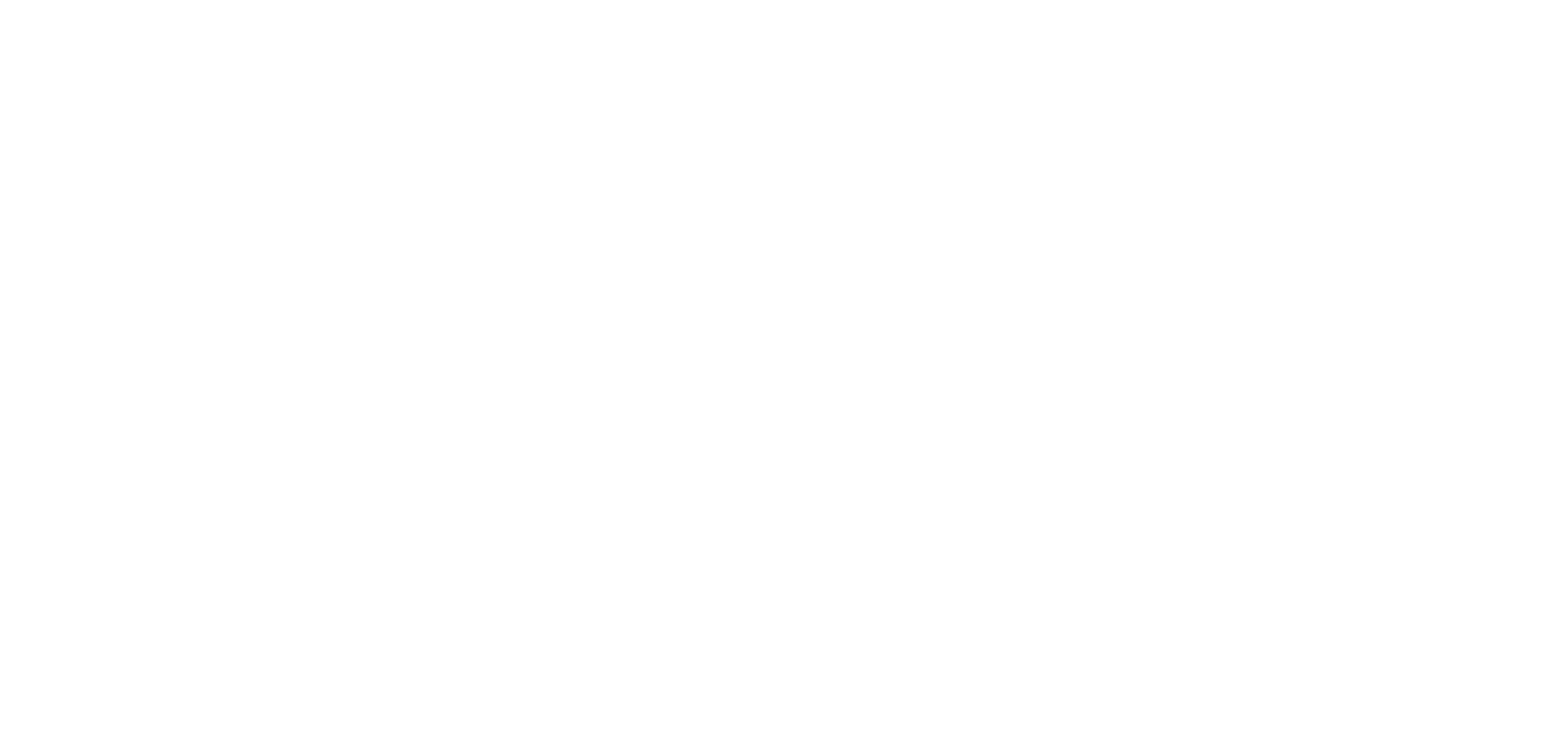
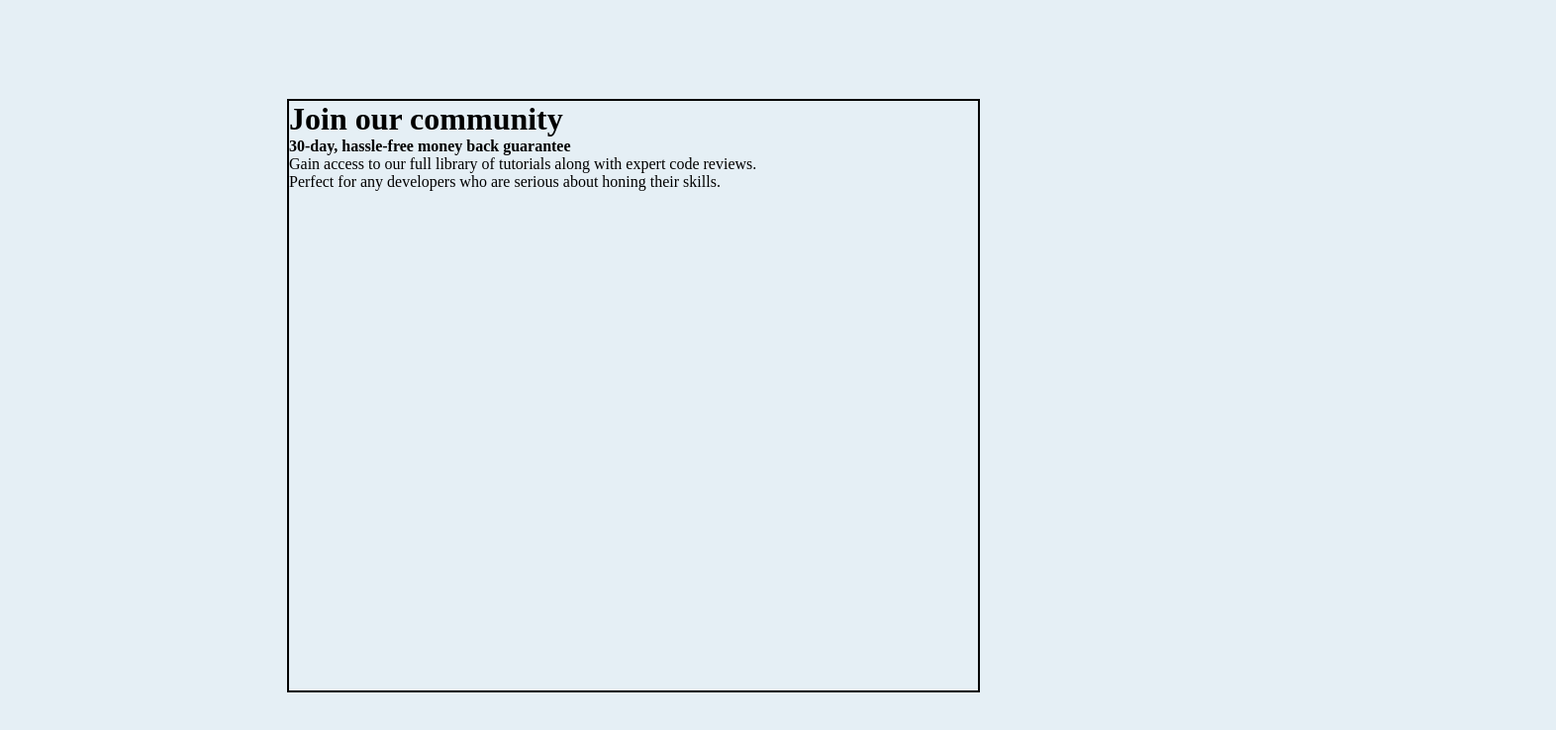
Before and after one commit to JudsonCiribelli/Single-price-grid-component, a plain HTML site: page index.html in a window 1280 px wide. Shown: the whole page at 99% size, 1572 px wide, since content can reach past the window. Drawn offline with Linux system fonts and the light colour scheme.

Commit message:
Finalização do arquivo html

```diff
--- a/CSS/style.css
+++ b/CSS/style.css
@@ -0,0 +1,20 @@
+* {
+  margin: 0;
+  padding: 0;
+  box-sizing: border-box;
+}
+body {
+  height: 100vh;
+  display: flex;
+  justify-content: center;
+  align-items: center;
+  background-color: hsl(204, 43%, 93%);
+}
+.container {
+  width: 700px;
+  height: 600px;
+  border: 2px solid black;
+}
+.container .first {
+  width: 100vw;
+}
--- a/index.html
+++ b/index.html
@@ -6,5 +6,19 @@
     <link rel="stylesheet" href="./CSS/style.css" />
     <title>Single price grid component</title>
   </head>
-  <body></body>
+  <body>
+    <div class="container">
+      <div class="first">
+        <h1>Join our community</h1>
+        <h4>30-day, hassle-free money back guarantee</h4>
+        <p>
+          Gain access to our full library of tutorials along with expert code
+          reviews. <br />Perfect for any developers who are serious about honing
+          their skills.
+        </p>
+      </div>
+      <div></div>
+      <div></div>
+    </div>
+  </body>
 </html>
```
